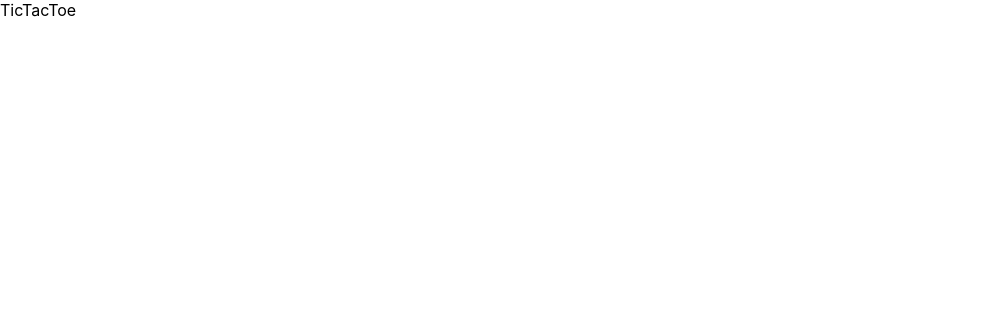
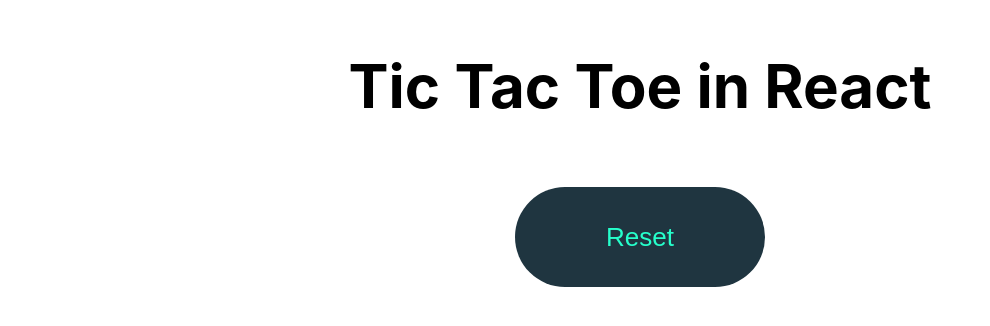
Before and after one commit to ankitpandey71/tic-tac-toe, a React (Create React App) app: page / in a window 1280 px wide. Shown: the top 326 px of the page, without its empty margins (0-990 px from the left). Built offline with nearby package versions, Linux system fonts and the light colour scheme.

Commit message:
[ADD] css styling

```diff
--- a/src/components/ticTacToe/TicTacToe.css
+++ b/src/components/ticTacToe/TicTacToe.css
@@ -0,0 +1,26 @@
+.container {
+    text-align: center;
+}
+
+.title {
+    margin-top: 50px;
+    color: black;
+    font-size: 60px;
+    display: flex;
+    justify-content: center;
+    align-items: center;
+}
+
+.reset {
+    width: 250px;
+    height: 100px;
+    border: none;
+    outline: none;
+    cursor:pointer;
+    border-radius: 50px;
+    background: #1f3540;
+    font-size: 26px;
+    color: #26ffcb;
+    margin-top: 25px;
+    margin-bottom: 50px;
+}
--- a/src/components/ticTacToe/TicTacToe.jsx
+++ b/src/components/ticTacToe/TicTacToe.jsx
@@ -1,7 +1,16 @@
 import React from "react";
+import "./TicTacToe.css";
+import circle_icon from "../assets/circle.png";
+import cross_icon from "../assets/cross.png";
 
 const TicTacToe = () => {
-  return <div>TicTacToe</div>;
+  return (
+    <div className="container">
+      <h1 className="title">Tic Tac Toe in React</h1>
+      <div className="board"></div>
+      <button className="reset"> Reset</button>
+    </div>
+  );
 };
 
 export default TicTacToe;
```
